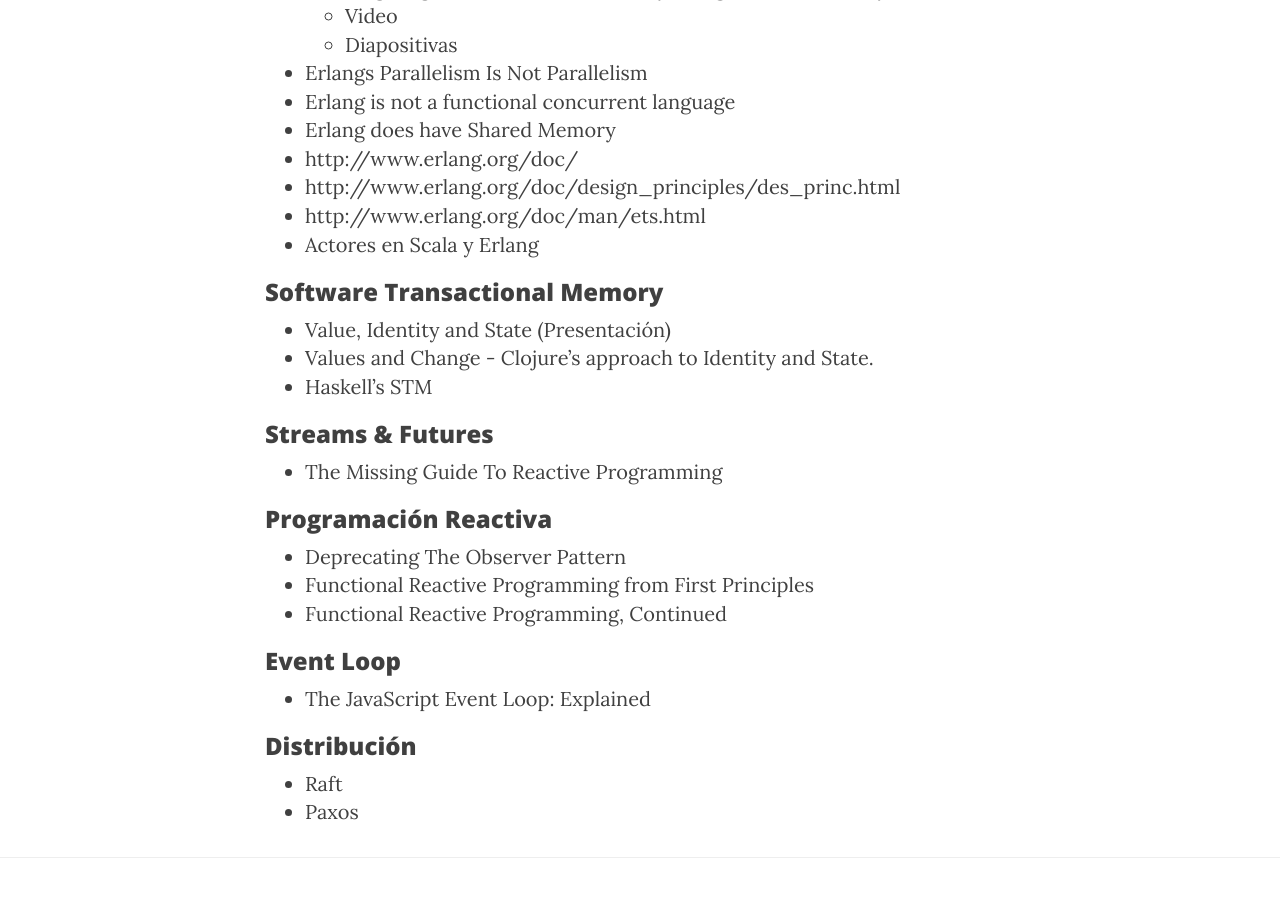
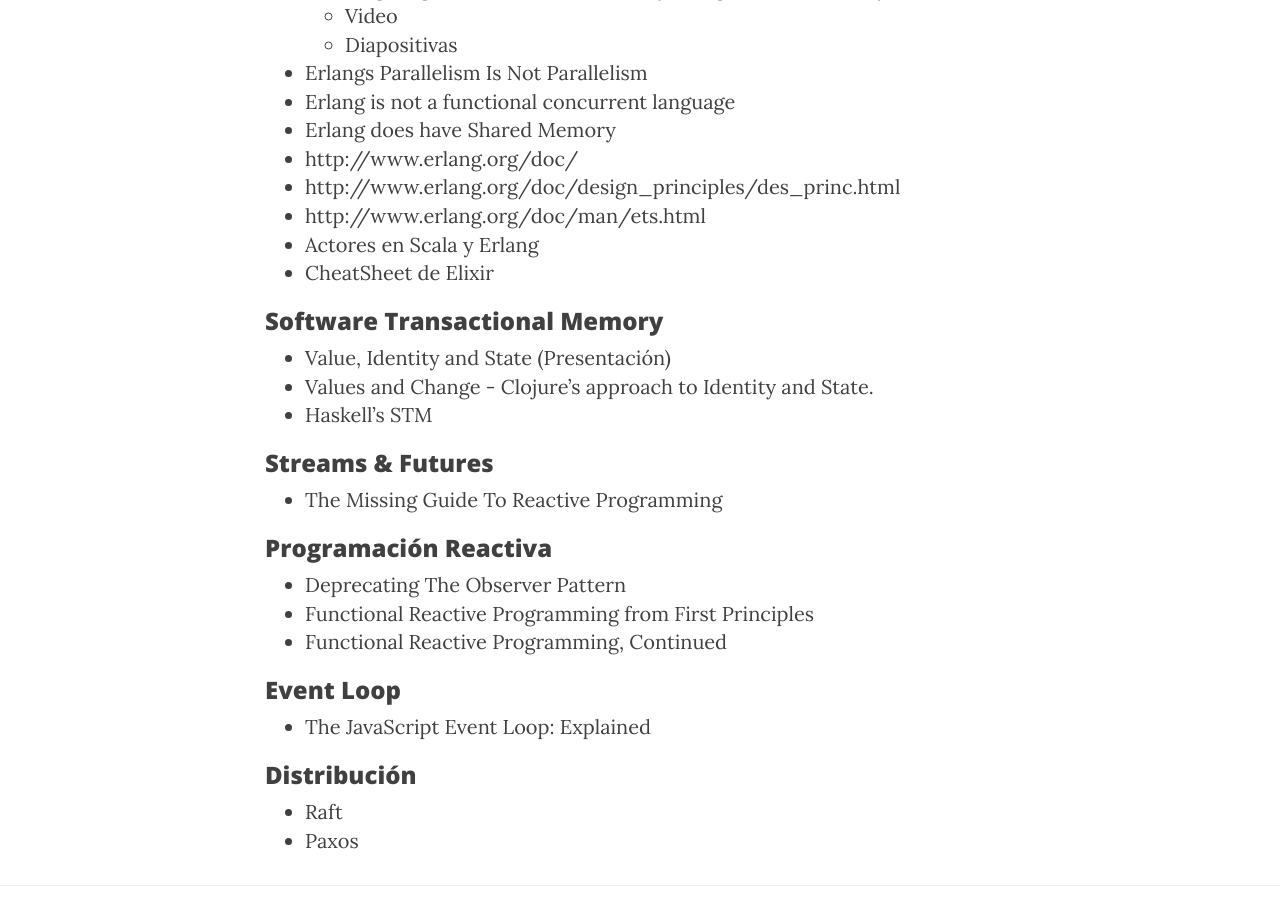
Before and after one commit to arquitecturas-concurrentes/arquitecturas-concurrentes.github.io, a Jekyll site: the page built from material.md, in a window 1280 px wide and 900 px high, scrolled down 2805 px. Built offline with Jekyll 4.4.1, drawn with Linux system fonts in a browser that asks for light colours; nearby versions of some CDN libraries.

Commit message:
Add elixir cheatsheet

```diff
--- a/material.md
+++ b/material.md
@@ -95,6 +95,7 @@
 - [http://www.erlang.org/doc/design_principles/des_princ.html](http://www.erlang.org/doc/design_principles/des_princ.html)
 - [http://www.erlang.org/doc/man/ets.html](http://www.erlang.org/doc/man/ets.html)
 - [Actores en Scala y Erlang](https://savanne.be/articles/concurrency-in-erlang-scala/)
+- [CheatSheet de Elixir](https://media.pragprog.com/titles/elixir/ElixirCheat.pdf)
 
 
 ### Software Transactional Memory
```
